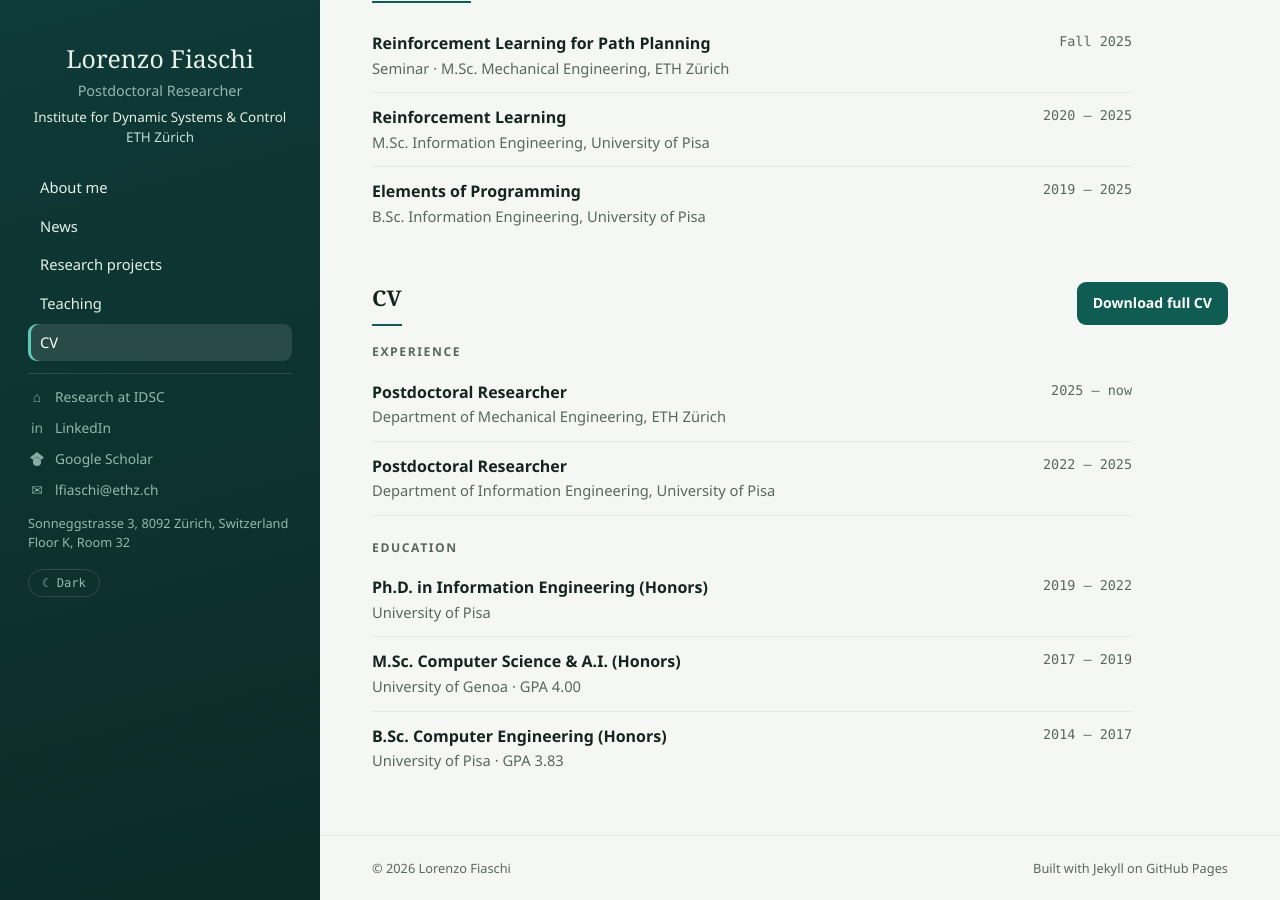
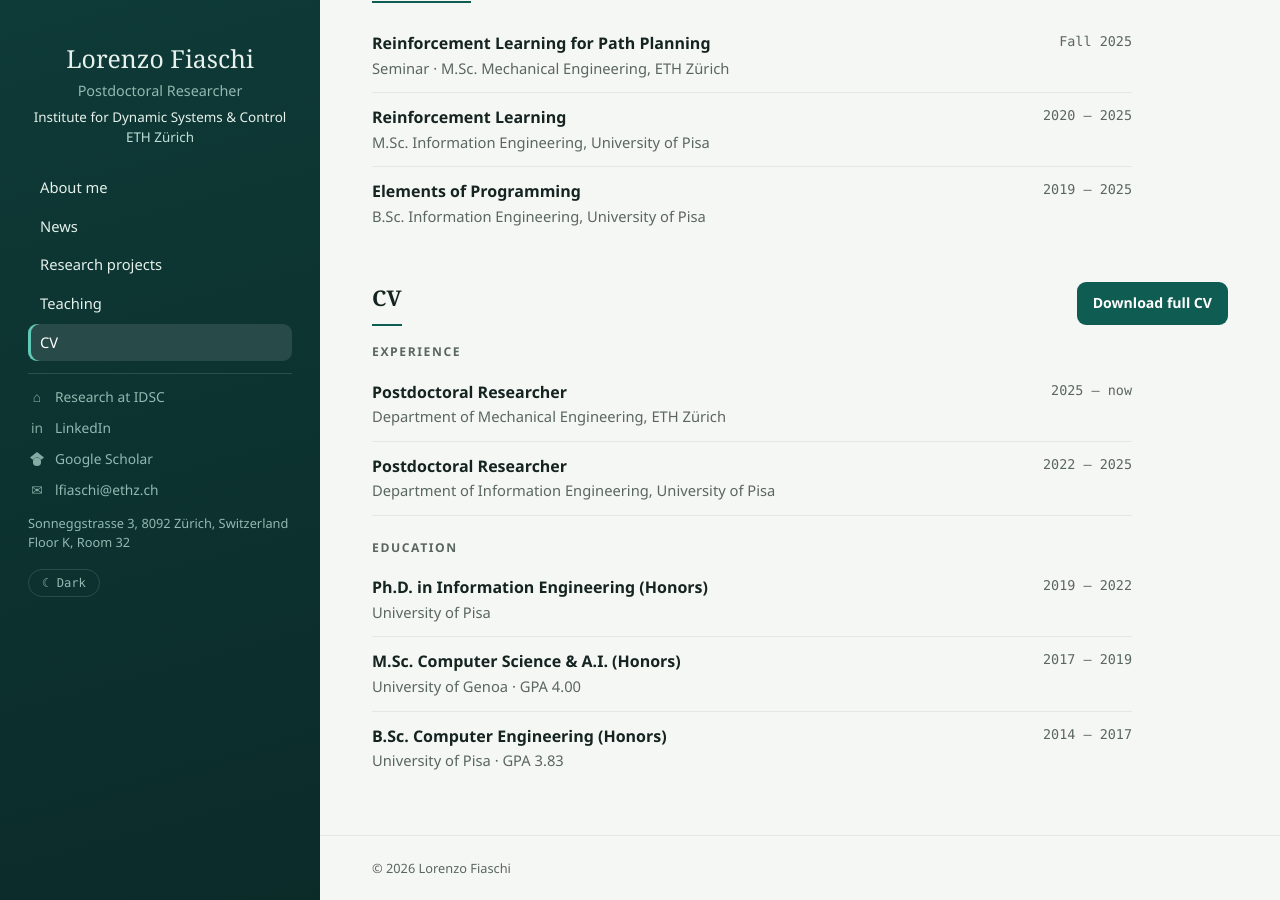
Before and after one commit to LoreFiaschi/LoreFiaschi.github.io, a Jekyll site: the page built from index.html, in a window 1280 px wide and 900 px high, scrolled down 1280 px. Built offline with Jekyll 4.4.1, drawn with Linux system fonts in a browser that asks for light colours.

Commit message:
Update index.html

```diff
--- a/index.html
+++ b/index.html
@@ -78,5 +78,4 @@ layout: default
 
 <footer class="site-footer">
   <span>&copy; {{ 'now' | date: "%Y" }} {{ p.name }}</span>
-  <span>Built with Jekyll on GitHub Pages</span>
 </footer>
```
